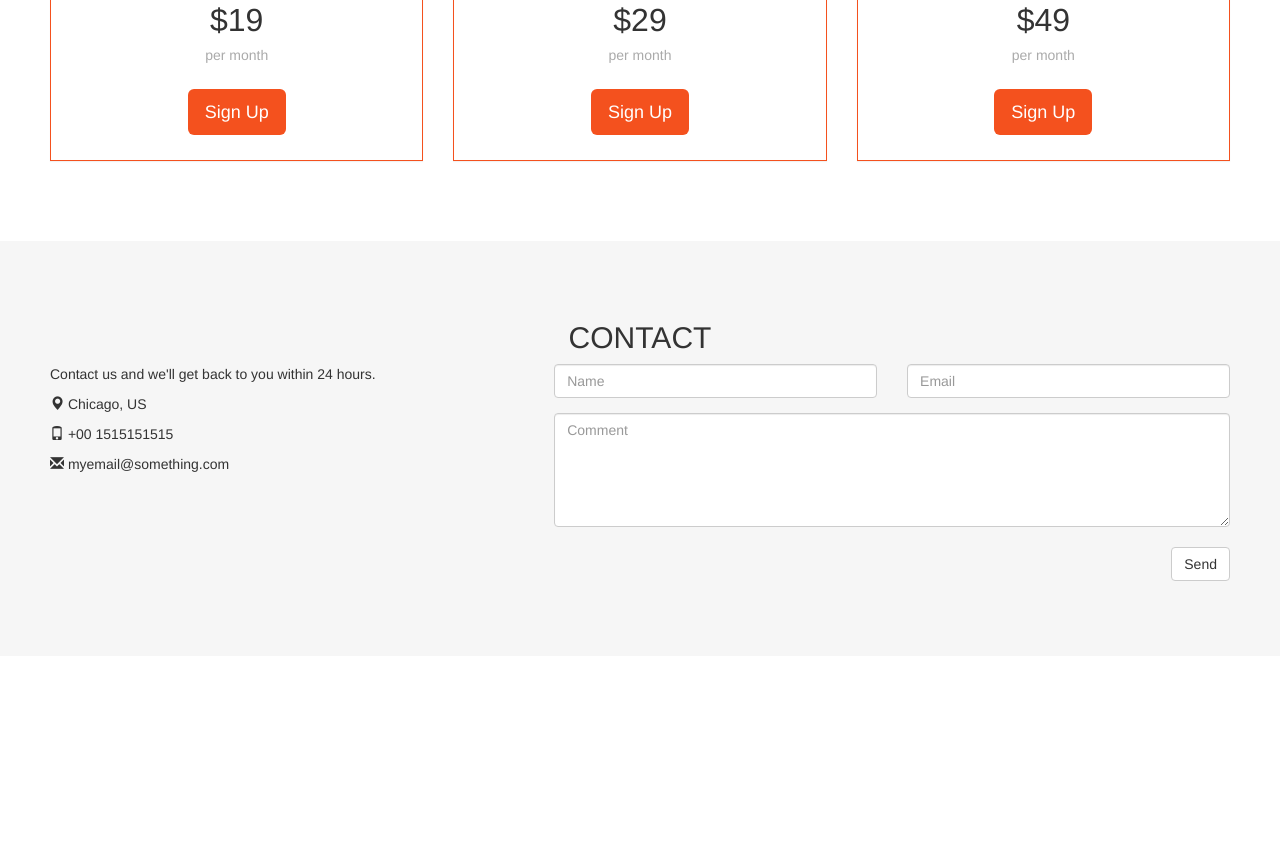
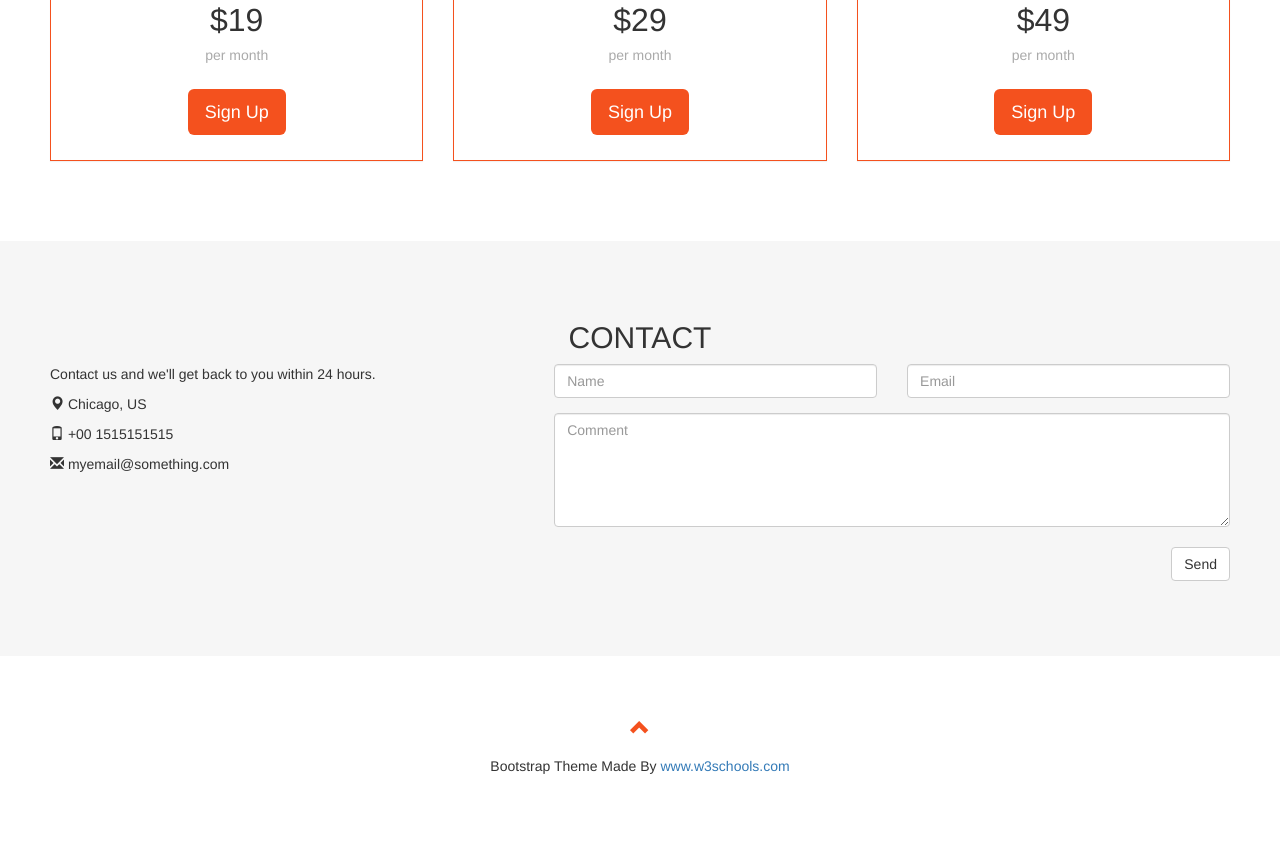
Before and after one commit to LeroyChristopherDunn/Bootstrap-Theme-Tutorial-2---Company, a plain HTML site: page index.html in a window 1280 px wide. Shown: the part 2920-3766 px from the top of the page. Before the commit the page ends 3576 px from the top, so only its background shows below. Drawn offline with nearby package versions, Linux system fonts and the light colour scheme.

Commit message:
Add styled footer with button to take you to top

```diff
--- a/index.html
+++ b/index.html
@@ -342,6 +342,16 @@
         </div>
     </div>
 
+    <!-- Footer -->
+    <footer class="container-fluid text-center">
+        <a href="#myPage" title="To Top">
+            <span class="glyphicon glyphicon-chevron-up"></span>
+        </a>
+        <p>Bootstrap Theme Made By
+            <a href="https://www.w3schools.com" title="Visit w3schools">www.w3schools.com</a>
+        </p>
+    </footer>
+
 </body>
 
 </html>
--- a/stylesheet.css
+++ b/stylesheet.css
@@ -132,3 +132,9 @@
     border-color: transparent;
     color: #fff !important;
 }
+
+footer .glyphicon {
+    font-size: 20px;
+    margin-bottom: 20px;
+    color: #f4511e;
+}
```
